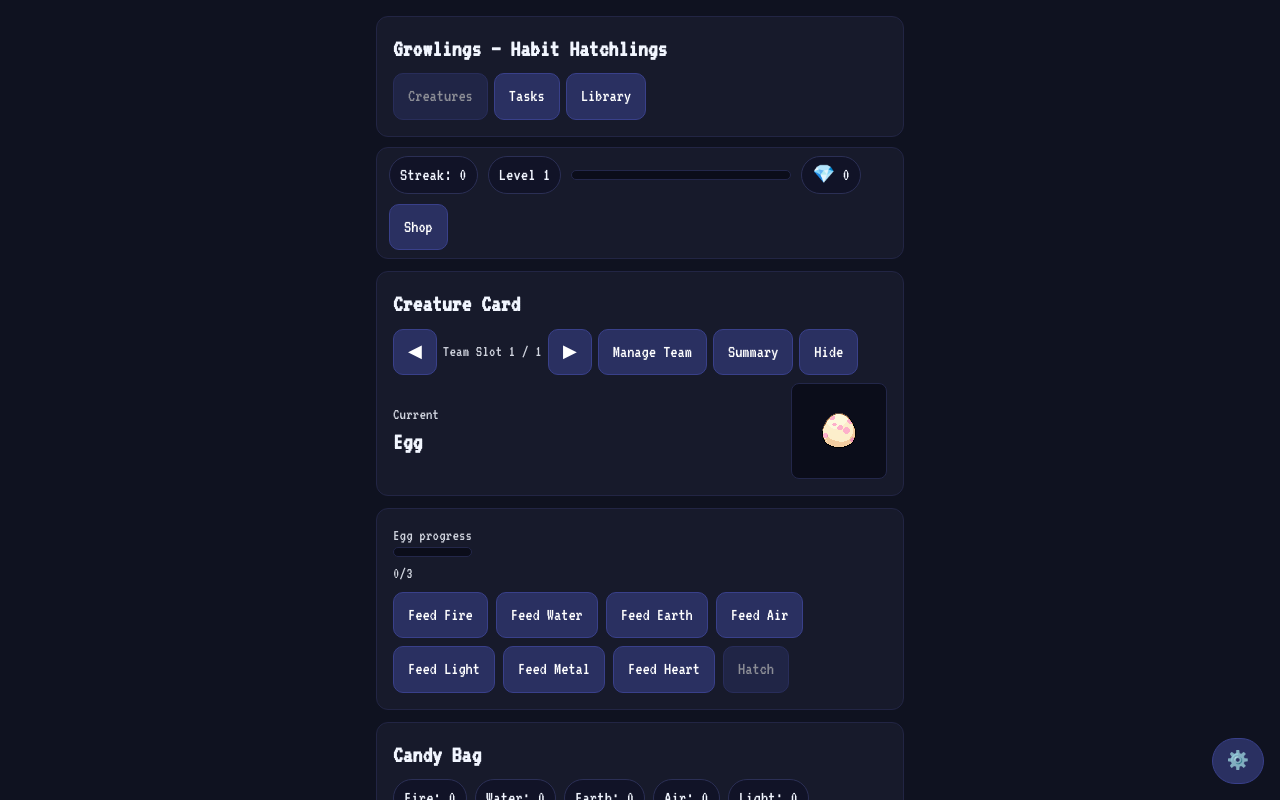
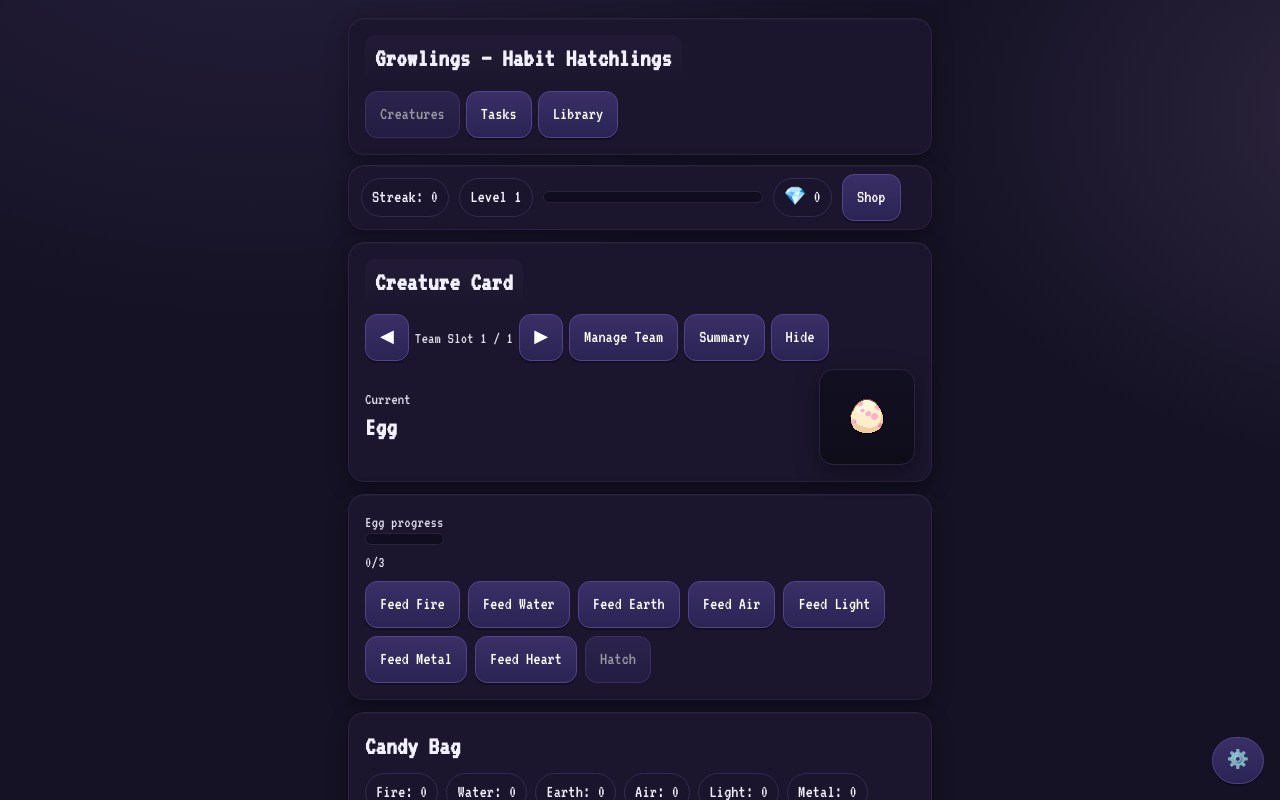
Before and after one commit to codyslagle/habit-creatures, a React (Vite) app: page / in a window 1280 px wide. Shown: the top 800 px of the page. Built offline with nearby package versions, Linux system fonts and the light colour scheme.

Commit message:
style: switch to Twilight Lavender theme + UI polish

```diff
--- a/src/index.css
+++ b/src/index.css
@@ -1,4 +1,4 @@
-/* ================== Custom Font ================== */
+/* ================== Font ================== */
 @font-face {
   font-family: 'VT323';
   src: url('/fonts/vt323/VT323.woff2') format('woff2');
@@ -7,51 +7,206 @@
   font-display: swap;
 }
 
-/* ================== Global Defaults ================== */
-:root {
+/* ================== Cozy Design Tokens — Twilight Lavender ================== */
+:root{
   --font-body: 'VT323', system-ui, sans-serif;
+
+  /* Dreamy dusk base */
+  --bg-1: #151225;         /* page bg */
+  --bg-2: #1b162d;         /* card bg */
+  --bg-3: #231b36;         /* card header/alt bg */
+  --ink:  #f3f0ff;         /* main text */
+  --ink-dim: #d2c5ff;      /* secondary text */
+
+  /* Accents (lavender + rose + peach glow) */
+  --accent:   #b08eff;     /* primary lavender */
+  --accent-2: #e5b9ff;     /* soft lilac */
+  --accent-3: #fbd4b4;     /* peach highlight */
+
+  /* Lines / borders */
+  --line-1: #2a2240;
+  --line-2: #342b55;
+
+  /* Radii / shadows */
+  --radius-s: 12px;
+  --radius-m: 16px;
+  --shadow-1: 0 6px 20px rgba(0,0,0,0.35), 0 1px 0 rgba(255,255,255,0.03) inset;
+  --shadow-glow: 0 0 0 1px rgba(176,142,255,0.18), 0 8px 30px rgba(229,185,255,0.10);
+
+  /* Type */
   font-family: var(--font-body);
-  font-size: 18px;              /* up from 16 for readability */
-  line-height: 1.35;            /* VT323 breathes better with extra line height */
-  letter-spacing: 0.2px;        /* tiny tracking helps at this size */
+  font-size: 18px;
+  line-height: 1.38;
+  letter-spacing: 0.15px;
 }
 
+/* ================== Page ================== */
 * { box-sizing: border-box; }
-body {
-  margin: 0;
-  background:#0f1220;
-  color:#f2f6ff;
+body{
+  margin:0;
+  background:
+    radial-gradient(1200px 800px at 20% -10%, rgba(176,142,255,0.10), transparent 55%),
+    radial-gradient(1000px 700px at 110% 10%, rgba(229,185,255,0.12), transparent 50%),
+    var(--bg-1);
+  color: var(--ink);
   font-family: var(--font-body);
   -webkit-font-smoothing: antialiased;
   -moz-osx-font-smoothing: grayscale;
+  /* subtle base layer to ensure solid fill */
+  background-image:
+    radial-gradient(1200px 800px at 20% -10%, rgba(176,142,255,0.10), transparent 55%),
+    radial-gradient(1000px 700px at 110% 10%, rgba(229,185,255,0.12), transparent 50%),
+    linear-gradient(var(--bg-1), var(--bg-1));
+}
+button { font: inherit; }
+
+/* ================== Layout & Cards ================== */
+.container{ max-width: 620px; margin: 0 auto; padding: 18px; }
+.card{
+  background: linear-gradient(180deg, var(--bg-2), var(--bg-2));
+  border: 1px solid var(--line-1);
+  border-radius: var(--radius-m);
+  padding: 16px;
+  box-shadow: var(--shadow-1);
+}
+.card .big + .small{ color: var(--ink-dim); }
+
+/* Header strip */
+.card > .row:first-child .big{
+  padding: 6px 10px;
+  background: linear-gradient(180deg, var(--bg-3), transparent);
+  border-radius: 10px;
 }
 
-button { font: inherit; }
+/* ================== Primitives ================== */
+.row{ display:flex; gap:8px; flex-wrap:wrap; align-items: center; }
+.grid{ display:grid; grid-template-columns: 1fr 1fr; gap:12px; }
 
-/* ================== Your Existing Styles (with small tweaks) ================== */
-.container { max-width: 560px; margin: 0 auto; padding: 16px; }
-.card { background:#171a2b; border:1px solid #222544; border-radius: 12px; padding: 16px; }
-.row { display: flex; gap: 8px; flex-wrap: wrap; }
-.badge { padding: 6px 10px; border-radius: 999px; border:1px solid #2b2f55; background:#111327; }
-.grid { display:grid; grid-template-columns: 1fr 1fr; gap:12px; }
+.badge{
+  padding: 6px 10px;
+  border-radius: 999px;
+  border:1px solid var(--line-2);
+  background: rgba(27,22,45,0.8);
+  color: var(--ink);
+  backdrop-filter: blur(2px);
+}
 
 /* Type scale tuned for VT323 */
-.big   { font-size: 24px; font-weight: 700; }   /* faux-bold looks good here */
-.small { opacity: 0.85; font-size: 16px; }      /* up from 14 for legibility */
+.big{ font-size: 26px; font-weight: 700; letter-spacing: 0.2px; }
+.small{ opacity: 0.9; font-size: 16px; }
 
-.btn { padding: 10px 14px; background:#2a3061; border:1px solid #39408a; border-radius: 10px; color:#fff; cursor:pointer; }
-.btn:disabled { opacity: 0.5; cursor: not-allowed; }
+/* ================== Buttons ================== */
+.btn{
+  padding: 10px 14px;
+  border-radius: 12px;
+  border: 1px solid #52448c; /* lavender edge */
+  background: linear-gradient(180deg, #3a2f66, #2a2454);
+  color: #fff;
+  cursor: pointer;
+  transition: transform .06s ease, box-shadow .15s ease, background .2s ease, border-color .2s ease;
+  box-shadow: 0 2px 0 rgba(0,0,0,0.3);
+}
+.btn:hover{
+  transform: translateY(-1px);
+  box-shadow: var(--shadow-glow);
+  border-color: #6a59c4;
+}
+.btn:active{
+  transform: translateY(0);
+  box-shadow: 0 1px 0 rgba(0,0,0,0.4) inset;
+}
+.btn:disabled{ opacity: .55; cursor: not-allowed; box-shadow:none; }
 
-.progress { width:100%; height:10px; background:#0b0d1a; border-radius: 999px; overflow: hidden; border:1px solid #23274a; }
-.progress > div { height:100%; background:#5f76ff; width:0%; transition: width .25s; }
+/* Ghost */
+.btn--ghost{
+  background: rgba(27,22,45,0.6);
+  border-color: var(--line-2);
+}
+.btn--ghost:hover{ border-color: #6a59c4; }
 
-.sprite { width: 96px; height: 96px; image-rendering: pixelated; border-radius: 8px; background:#0b0d1a; display:flex; align-items:center; justify-content:center; border:1px solid #23274a; }
+/* Accent (primary actions like Evolve) */
+.btn--accent{
+  background: linear-gradient(180deg, #b08eff, #9a77f2);
+  border-color: #b08eff;
+  color: #1e1733;
+}
+.btn--accent:hover{
+  box-shadow: 0 0 0 2px rgba(176,142,255,0.25);
+}
 
-.type-dot { width:10px; height:10px; border-radius:999px; display:inline-block; margin-right:6px; border:1px solid #0003; }
-.fire{ background:#ff6b6b;}
-.water{ background:#4dabf7;}
-.earth{ background:#94d82d;}
-.air{ background:#a5d8ff;}
-.light{ background:#ffe066;}
-.metal{ background:#adb5bd;}
-.heart{ background:#ff8787;}
+/* ================== Progress ================== */
+.progress{
+  width:100%; height:12px;
+  background:#100d1f;
+  border-radius: 999px; overflow:hidden;
+  border:1px solid var(--line-1);
+  position: relative;
+}
+.progress > div{
+  height:100%;
+  width:0%;
+  transition: width .25s;
+  /* lavender candy stripe */
+  background:
+    repeating-linear-gradient(
+      90deg,
+      #8d79ff 0 10px,
+      #a28fff 10px 20px
+    );
+  box-shadow: inset 0 0 10px rgba(255,255,255,0.05);
+}
+
+/* ================== Sprites ================== */
+.sprite{
+  width: 96px; height: 96px;
+  image-rendering: pixelated;
+  border-radius: 14px;
+  background: linear-gradient(180deg,#120f22,#0f0c1a);
+  display:flex; align-items:center; justify-content:center;
+  border:1px solid var(--line-1);
+  box-shadow: 0 8px 24px rgba(0,0,0,0.35);
+}
+
+/* ================== Type Dots (muted to match palette) ================== */
+.type-dot{ width:10px; height:10px; border-radius:999px; display:inline-block; margin-right:6px; border:1px solid #0003; }
+.fire{  background:#ff7a86; }   /* warm pink-coral */
+.water{ background:#9bbcff; }   /* periwinkle */
+.earth{ background:#a8e0a2; }   /* minty green */
+.air{   background:#c6b9ff; }   /* pale lavender */
+.light{ background:#ffd4a6; }   /* soft peach light */
+.metal{ background:#c0c7d6; }   /* soft steel-blue */
+.heart{ background:#ff9bb8; }   /* rosy pink */
+
+/* ================== Inputs ================== */
+.input{
+  background: rgba(27,22,45,0.75);
+  border: 1px solid var(--line-2);
+  color: var(--ink);
+  border-radius: 10px;
+  padding: 8px 10px;
+  outline: none;
+  transition: border-color .15s ease, box-shadow .15s ease;
+}
+.input:focus{
+  border-color: #7a68e8;
+  box-shadow: 0 0 0 2px rgba(122,104,232,0.25);
+}
+
+/* ================== Cozy focus ring ================== */
+button:focus-visible, .btn:focus-visible, .input:focus-visible{
+  outline: none;
+  box-shadow: 0 0 0 2px rgba(176,142,255,0.28), 0 0 0 4px rgba(229,185,255,0.18);
+  border-color: var(--accent);
+}
+
+/* ================== Reduced Motion ================== */
+@media (prefers-reduced-motion: reduce){
+  .btn, .progress > div { transition: none; }
+}
+
+/* ================== Tiny Helpers ================== */
+.hr{
+  height:1px;
+  background: linear-gradient(90deg, transparent, rgba(255,255,255,0.08), transparent);
+  margin: 10px 0;
+}
```
